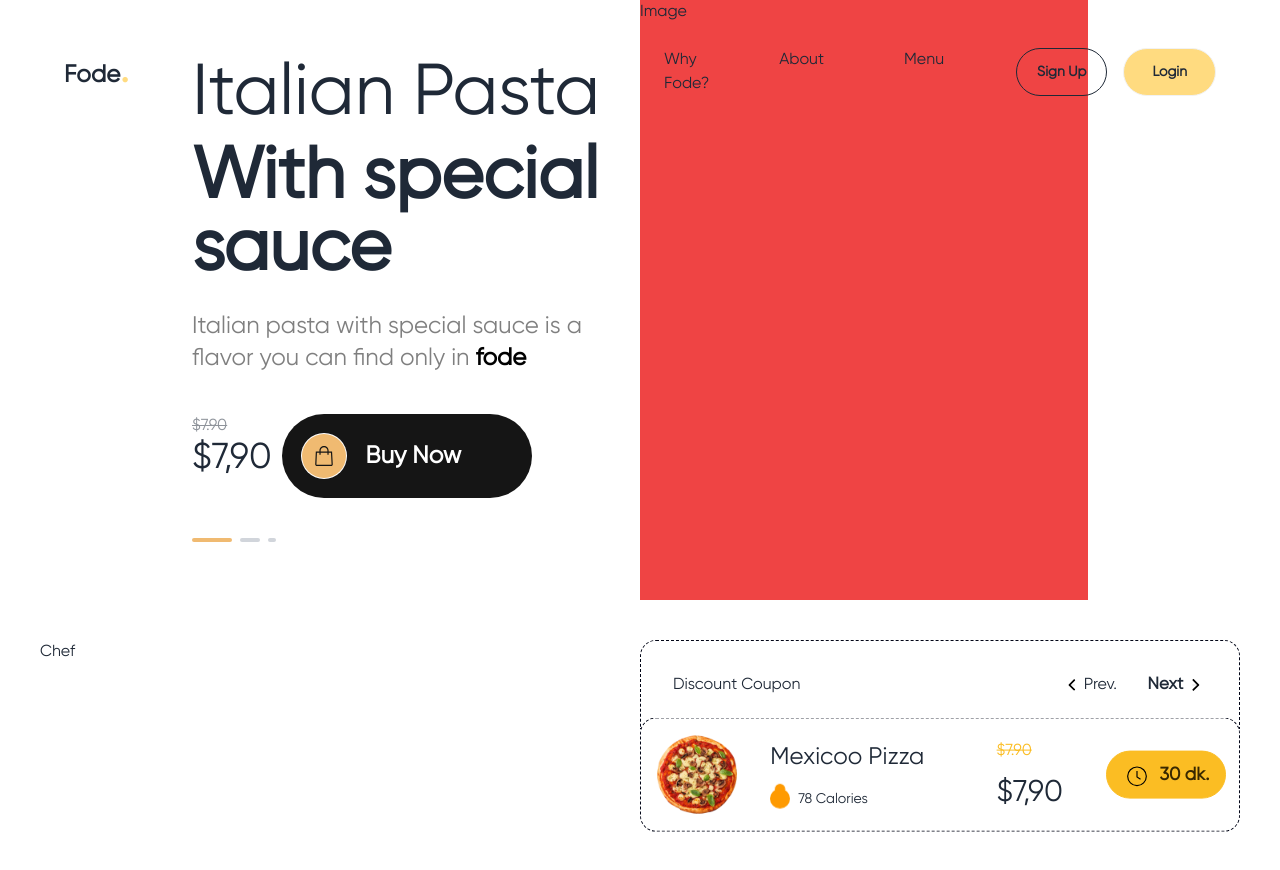
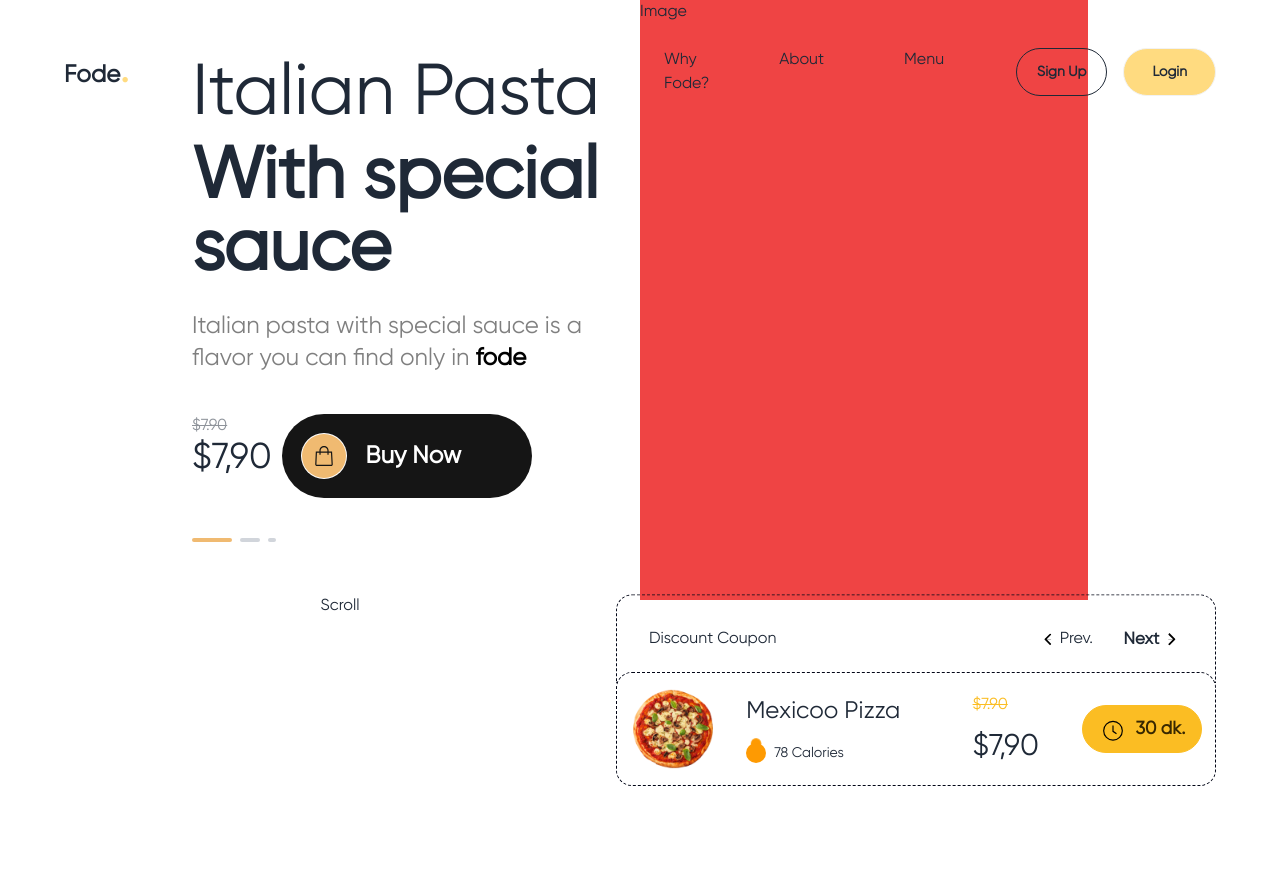
Before and after one commit to thony32/react-wcc-s4, a React (Vite) app: page / in a window 1280 px wide. Shown: the top 870 px of the page. Built offline with nearby package versions, Linux system fonts and the light colour scheme.

Commit message:
hanamboatra anle chef

```diff
--- a/src/components/Base.tsx
+++ b/src/components/Base.tsx
@@ -63,8 +63,9 @@ export default function Base() {
                     Image
                 </div>
             </div>
-            <div className="flex justify-between p-10">
+            <div className="flex justify-between gap-16 p-16 -translate-y-[20%]">
                 <Chef />
+                <div>Scroll</div>
                 <Pizza />
             </div>
         </div>
--- a/src/components/Chef.tsx
+++ b/src/components/Chef.tsx
@@ -2,6 +2,8 @@
 
 export default function Chef() {
   return (
-    <div>Chef</div>
+    <div>
+
+    </div>
   )
 }
```
